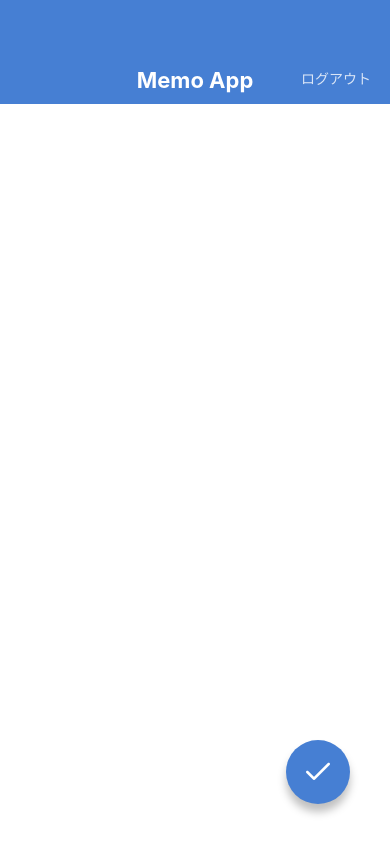
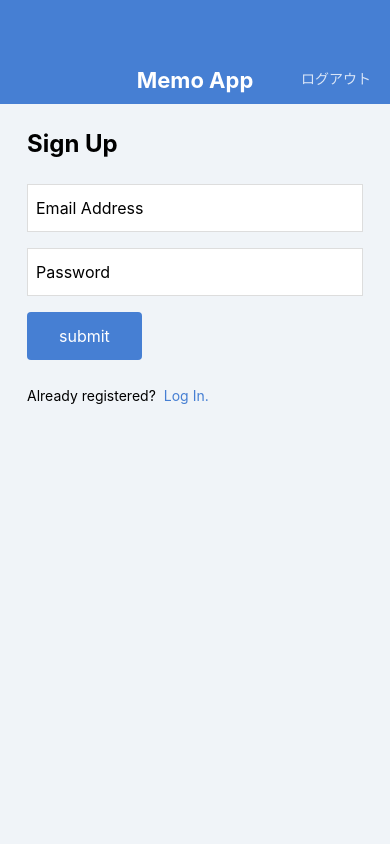
Before and after one commit to KokiHiguch/MemoApp, a React Native app: screen / in a window 390 px wide. Built offline with nearby package versions, Linux system fonts and the light colour scheme.

Commit message:
Create LogInScreen and SignUpScreen

```diff
--- a/App.jsx
+++ b/App.jsx
@@ -3,10 +3,12 @@
 // import MemoListScreen from './src/screens/MemoListScreen';
 // import MemoDetailScreen from './src/screens/MemoDetailScreen';
 // import MemoEditScreen from './src/screens/MemoEditScreen';
-import MemoCreateScreen from './src/screens/MemoCreateScreen';
+// import MemoCreateScreen from './src/screens/MemoCreateScreen';
+// import LogInScreen from './src/screens/LogInScreen';
+import SignUpScreen from './src/screens/SignUpScreen';
 
 export default function App() {
   return (
-    <MemoCreateScreen />
+    <SignUpScreen />
   );
 }
--- /dev/null
+++ b/src/components/Button.jsx
@@ -0,0 +1,32 @@
+import React from 'react';
+import { View, Text, StyleSheet } from 'react-native';
+import { string } from 'prop-types';
+
+export default function Button(props) {
+  const { label } = props;
+  return (
+    <View style={styles.buttonContainer}>
+      <Text style={styles.buttonLabel}>{label}</Text>
+    </View>
+  );
+}
+
+Button.propTypes = {
+  label: string.isRequired,
+};
+
+const styles = StyleSheet.create({
+  buttonContainer: {
+    backgroundColor: '#467FD3',
+    borderRadius: 4,
+    alignSelf: 'flex-start',
+    marginBottom: 24,
+  },
+  buttonLabel: {
+    fontSize: 16,
+    lineHeight: 32,
+    paddingVertical: 8,
+    paddingHorizontal: 32,
+    color: '#ffffff',
+  },
+});
--- /dev/null
+++ b/src/screens/LogInScreen.jsx
@@ -0,0 +1,64 @@
+import React from 'react';
+import {
+  View, Text, TextInput, StyleSheet,
+} from 'react-native';
+
+import AppBar from '../components/AppBar';
+import Button from '../components/Button';
+
+export default function LogInScreen() {
+  return (
+    <View style={styles.container}>
+      <AppBar />
+      <View style={styles.inner}>
+        <Text style={styles.title}>Log In</Text>
+        <TextInput style={styles.input} value="Email Address" />
+        <TextInput style={styles.input} value="Password" />
+        <Button label="submit" />
+        <View style={styles.footer}>
+          <Text style={styles.footerText}>Not registered?</Text>
+          <Text style={styles.footerLink}>Sign up here!</Text>
+        </View>
+      </View>
+    </View>
+  );
+}
+
+const styles = StyleSheet.create({
+  container: {
+    flex: 1,
+    backgroundColor: '#F0F4F8',
+  },
+  inner: {
+    paddingVertical: 24,
+    paddingHorizontal: 27,
+  },
+  title: {
+    fontSize: 24,
+    lineHeight: 32,
+    fontWeight: 'bold',
+    marginBottom: 24,
+  },
+  input: {
+    fontSize: 16,
+    height: 48,
+    borderColor: '#DDDDDD',
+    borderWidth: 1,
+    backgroundColor: '#ffffff',
+    paddingHorizontal: 8,
+    marginBottom: 16,
+  },
+  footerText: {
+    fontSize: 14,
+    lineHeight: 24,
+    marginRight: 8,
+  },
+  footerLink: {
+    fontSize: 14,
+    lineHeight: 24,
+    color: '#467FD3',
+  },
+  footer: {
+    flexDirection: 'row',
+  },
+});
--- /dev/null
+++ b/src/screens/SignUpScreen.jsx
@@ -0,0 +1,64 @@
+import React from 'react';
+import {
+  View, Text, TextInput, StyleSheet,
+} from 'react-native';
+
+import AppBar from '../components/AppBar';
+import Button from '../components/Button';
+
+export default function SignUpScreen() {
+  return (
+    <View style={styles.container}>
+      <AppBar />
+      <View style={styles.inner}>
+        <Text style={styles.title}>Sign Up</Text>
+        <TextInput style={styles.input} value="Email Address" />
+        <TextInput style={styles.input} value="Password" />
+        <Button label="submit" />
+        <View style={styles.footer}>
+          <Text style={styles.footerText}>Already registered?</Text>
+          <Text style={styles.footerLink}>Log In.</Text>
+        </View>
+      </View>
+    </View>
+  );
+}
+
+const styles = StyleSheet.create({
+  container: {
+    flex: 1,
+    backgroundColor: '#F0F4F8',
+  },
+  inner: {
+    paddingVertical: 24,
+    paddingHorizontal: 27,
+  },
+  title: {
+    fontSize: 24,
+    lineHeight: 32,
+    fontWeight: 'bold',
+    marginBottom: 24,
+  },
+  input: {
+    fontSize: 16,
+    height: 48,
+    borderColor: '#DDDDDD',
+    borderWidth: 1,
+    backgroundColor: '#ffffff',
+    paddingHorizontal: 8,
+    marginBottom: 16,
+  },
+  footerText: {
+    fontSize: 14,
+    lineHeight: 24,
+    marginRight: 8,
+  },
+  footerLink: {
+    fontSize: 14,
+    lineHeight: 24,
+    color: '#467FD3',
+  },
+  footer: {
+    flexDirection: 'row',
+  },
+});
```
